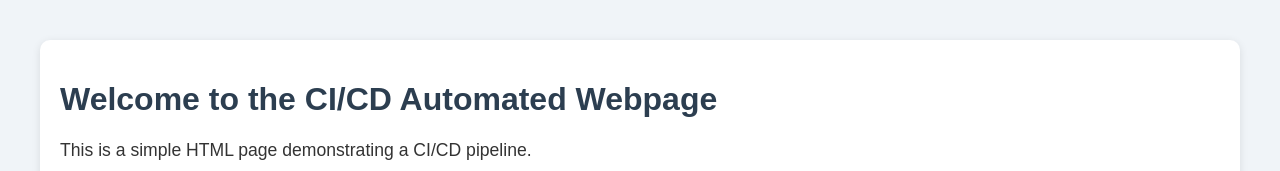
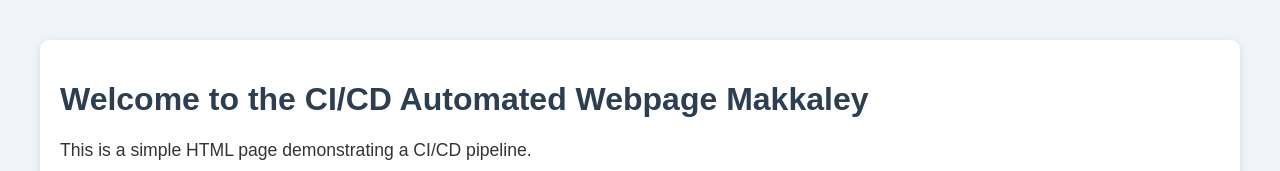
Before and after one commit to AJAYS16/Webpage-Automated-, a plain HTML site: page index.html in a window 1280 px wide. Shown: the top 171 px of the page. Drawn offline with Linux system fonts and the light colour scheme.

Commit message:
Updated HTML file with new changes

```diff
--- a/index.html
+++ b/index.html
@@ -37,7 +37,7 @@
 </head>
 <body>
   <div class="box">
-    <h1>Welcome to the CI/CD Automated Webpage</h1>
+    <h1>Welcome to the CI/CD Automated Webpage Makkaley</h1>
     <p>This is a simple HTML page demonstrating a CI/CD pipeline.</p>
     <img src="https://images.squarespace-cdn.com/content/v1/56c462e37da24f9466fa8ed8/1609940882434-1O3VLCLTM0F03WVK9482/mona-lisa.jpg" alt="Placeholder Image">
   </div>
```
